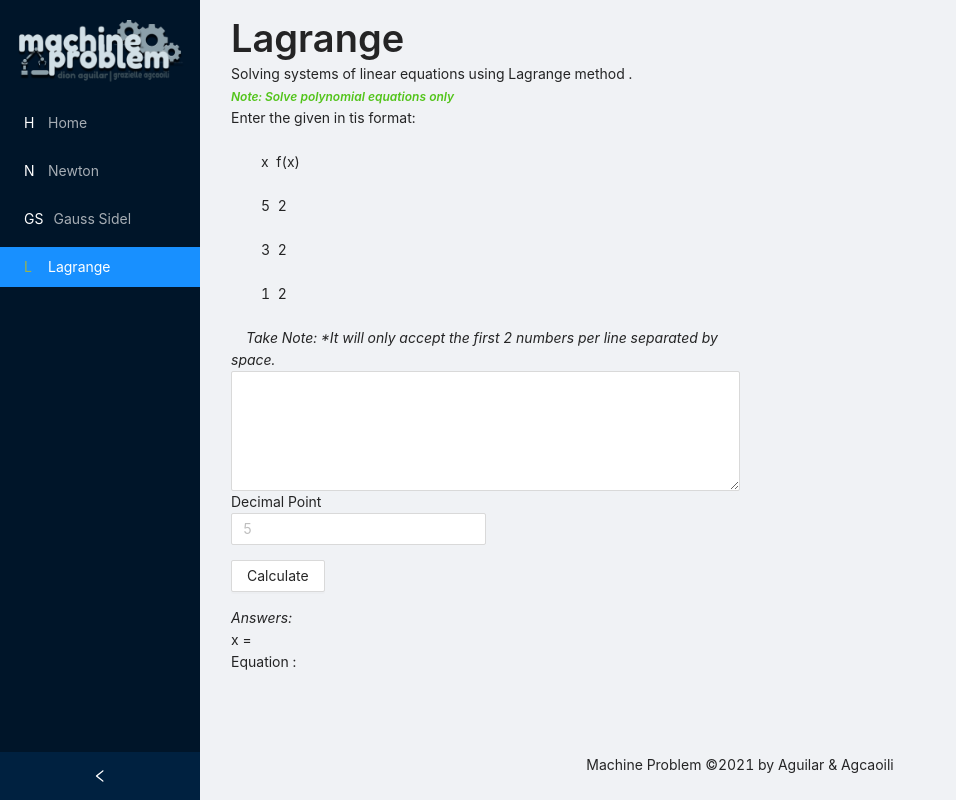
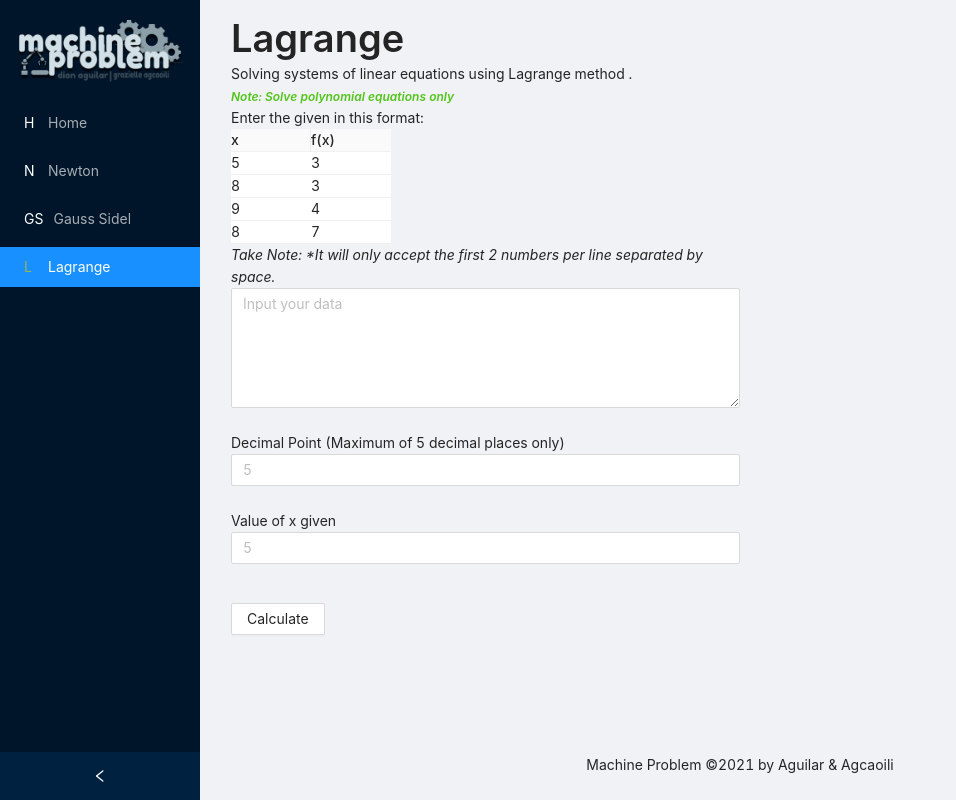
Before and after one commit to diontristen/math221_mod1, a React (Create React App) app: page /lagrange in a window 1280 px wide. Shown: the whole page, without its empty margins (0-956 px from the left). Built offline with nearby package versions, Linux system fonts and the light colour scheme.

Commit message:
lagrange

```diff
--- a/src/computation/langrange.jsx
+++ b/src/computation/langrange.jsx
@@ -6,7 +6,7 @@ import Polynomial from 'polynomial'
 
 
 Polynomial.trace = true;
-export const computeLagrange = (data, x, decimal) => {
+export const computeLagrange = (data, x, decimal, valx) => {
     let numberOfDataPoints = data.length
 
     let results = []
@@ -30,10 +30,13 @@ export const computeLagrange = (data, x, decimal) => {
     let answer = getFinalEquation(results, decimal)
     let final = Polynomial(answer).eval(x)
     final = round(final, decimal)
+    let fx = computeFxn(answer, valx, decimal)
+    console.log('fx', fx)
     return {
         answer,
         results,
-        final
+        final,
+        fx
     }
 }
 
@@ -52,7 +55,7 @@ const getEquation = (numerator, simplified, decimal) => {
 
 const getFinalEquation = (data, decimal) => {
     let answer = ""
-
+    console.log('answer' ,data)
     data.forEach((item, index) => {
         let tempEquation = Polynomial(item.equation).coeff
         let equation = parseEquation(tempEquation, decimal)
@@ -72,7 +75,7 @@ const getFinalEquation = (data, decimal) => {
 
 
     let x = Polynomial(answer)
-    console.log('dion' ,x)
+   // console.log('dion' ,x.coeff)
 
     return answer
 }
@@ -104,6 +107,7 @@ const parseEquation = (coeff, decimal) => {
 
 const computeNumerator = (data, index, total) => {
     let numerator = ''
+ //   console.log('total', total)
     for (let i = 0; i < total; i++) {
         if (i !== index) {
             let number = data[i][0].toString()
@@ -135,3 +139,12 @@ const computeDenominator = (data, index, total) => {
 const simplifyFraction = (numerator, denominator, decimal) => {
     return round(numerator / parseFloat(denominator), decimal)
 }
+
+const computeFxn = (data , val, decimal) => {
+    console.log('data', data)
+    let x = simplify(data)
+    console.log('fx', x)
+    let answer = round(x.evaluate({x : val}), decimal)
+   // console.log(answer)
+    return answer
+}
--- a/src/pages/ lagrange.jsx
+++ b/src/pages/ lagrange.jsx
@@ -1,11 +1,12 @@
-import React, { useEffect, useState } from 'react'
+import React, {  useState } from 'react'
 import { computeLagrange } from '../computation/langrange'
 import {
     evaluate, simplify,
 } from 'mathjs'
 import LayoutComponent from '../components/Layout'
 
-import { Typography, Layout, Input, Row, Col, Button, Space } from 'antd';
+import { Typography, Layout, Input, Table, Col, Button, Space, Row, Form } from 'antd';
+import { set } from 'nerdamer';
 
 const { Title, Text } = Typography;
 const { TextArea } = Input;
@@ -31,20 +32,33 @@ export default function  LagrangePage() {
 
     const [data, setData] = useState([])
     const[decimal, setDecimal] =useState()
+    const[valx, setValx] = useState()
     const[equation, setEquation] = useState()
     const[x, setX] = useState()
+    const[fxn, setFxn] = useState()
+    const [solved, setSolved] = useState(false)
+    const [error, setError] = useState()
 
     const onCalculate = () => {
-        console.log('data',data)
-        let result = computeLagrange(data, 5, decimal)
+       try {
+        let result = computeLagrange(data, 5, decimal, valx)
         setEquation(result.answer)
         setX(result.final)
-        console.log('result',result)
+        setFxn(result.fx)
+        setSolved(true)
+       } catch (error) {
+           alert(error)
+       }
     }
 
     const changeDecimal = (e) => {
         let eA = parseInt(e.target.value)
         setDecimal(eA)
+    }
+
+    const changeValX = (e) => {
+        let eA = parseInt(e.target.value)
+        setValx(eA)
     }
 
     const changeInput = (input) => {
@@ -66,16 +80,48 @@ export default function  LagrangePage() {
         setData(inputData)
     }
 
-    let instruction = `Enter the given in tis format: \n
-        x  f(x) \n
-        5  2 \n
-        3  2 \n
-        1  2 \n
-    `
+    let instruction = `Enter the given in this format:`
     let note = `Take Note: \n
     *It will only accept the first 2 numbers per line separated by space.
     `
 
+    const columns = [
+        {
+          title: 'x',
+          dataIndex: 'x',
+          key: 'x',
+          width: '50%'
+        },
+        {
+          title: 'f(x)',
+          dataIndex: 'fxn',
+          key: 'fxn',
+          width: '50%'
+        },
+    ]
+
+    const example = [
+        {
+          key: '1',
+          x: 5,
+          fxn: 3,
+        },
+        {
+            key: '2',
+            x: 8,
+            fxn: 3
+        },
+        {
+            key: '3',
+            x: 9,
+            fxn: 4
+        },
+        {
+            key: '4',
+            x: 8,
+            fxn: 7
+        },
+      ];
     return (
         <LayoutComponent>
         <Layout
@@ -124,26 +170,65 @@ export default function  LagrangePage() {
                         <Text style={{whiteSpace: 'break-spaces'}}>
                             {instruction}
                         </Text>
+                        <Table dataSource={example} columns={columns} pagination={false} size='small' style={{width: '20vh'}} />
+                        <Text>{error}</Text>
                         <Text italic>
                                 {note}
                         </Text>
+                        <Form onFinish={onCalculate} initialValues={{remember: true}}>
+                            <Form.Item name="data"
+                             rules={[
+                                {
+                                  required: true,
+                                  message: 'This field is required',
+                                },
+                                ]}>
+
                             <TextArea
+                                placeholder="Input your data"
                                 onChange={(e) =>
                                     changeInput(e.target.value)
                                 }
                                 rows={5}/>
-                    </Col>
-                <Col className="gutter-row" xs={6} sm={6} md={6} lg={6} xl={6}>
-                            <Text>
-                                Decimal Point
+                            </Form.Item>
+                            <Form.Item name="decimal"
+                             rules={[
+                                {
+                                  required: true,
+                                  message: 'This field is required!',
+                                },
+                                ]}>
+                                    <Text >
+                                        Decimal Point (Maximum of 5 decimal places only)
                                     </Text>
                                     <Input type="number" onChange={changeDecimal} placeholder="5" />
+                            </Form.Item>
+                            <Form.Item name="valx"
+                                 rules={[
+                                    {
+                                      required: true,
+                                      message: 'This field is required!',
+                                    },
+                                    ]}
+                            >
+                                    <Text>
+                                        Value of x given
+                                    </Text>
+                                    <Input type="number" onChange={changeValX}  placeholder="5" />
+                            </Form.Item>
+                            <Form.Item>
+                            <Button htmlType='submit' style={{marginTop: 15}}>Calculate</Button>
+                            </Form.Item>
+                        </Form>
+
                     </Col>
-                <Button style={{marginTop: 15}} onClick={onCalculate}>Calculate</Button>
-                <div style={{display:'grid', marginTop: 15}}>
+                <div
+                hidden={!solved}
+                style={{display:'grid', marginTop: 15}}>
                     <Text italic>Answers:</Text>
-                    <Text>x = {x}</Text>
                     <Text>Equation : {equation}</Text>
+                    <Text>Value of x = {x} </Text>
+                    <Text>f(x) of the given x = {fxn} </Text>
                 </div>
             </div>
         </Layout>
--- a/src/pages/newton.jsx
+++ b/src/pages/newton.jsx
@@ -124,7 +124,7 @@ export default function NewtonPage() {
                                 marginBottom: 0
                             }}
                         >
-                            Root of an equation using NEwton Method
+                            Root of an equation using Newton Method
                         </Text>
                         <Text
                             strong
```
Lines whose indentation alone changed are shown as unchanged.
